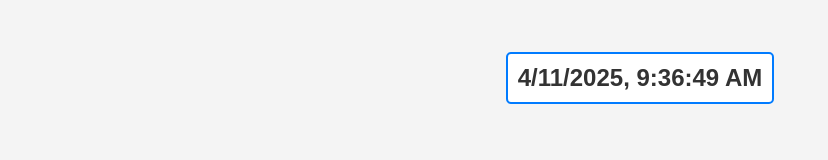
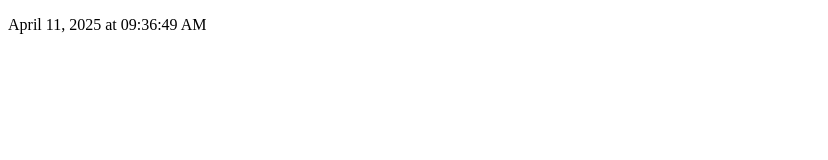
Before and after one commit to acciojob/clock-akshath7135, a website: page main.html in a window 1280 px wide. Shown: the whole page, without its empty margins (0-828 px from the left). Drawn offline with Linux system fonts and the light colour scheme.

Commit message:
created a submission

```diff
--- a/main.html
+++ b/main.html
@@ -1,15 +1,15 @@
 <!DOCTYPE html>
-<html lang="en">
+<html>
+
 <head>
-    <meta charset="UTF-8">
-    <meta name="viewport" content="width=device-width, initial-scale=1.0">
+    <link rel="stylesheet" href="styles.css">
     <title>Clock Timer</title>
-    <link rel="stylesheet" href="styles.css">
 </head>
+
 <body>
+    <p id="timer"></p> <!-- Timer display -->
 
-    <p id="timer"></p> <!-- Timer Display -->
+    <script type="text/javascript" src="./script.js"></script>
+</body>
 
-    <script type="text/javascript" src="script.js"></script>
-</body>
 </html>
--- a/script.js
+++ b/script.js
@@ -1,13 +1,27 @@
 //your JS code here. If required.
-function updateTime() {
-    const timerElement = document.getElementById("timer");
+// Function to update the timer
+function updateTimer() {
+    // Get the current date and time
     const now = new Date();
-    const formattedTime = now.toLocaleString(); // Format Date and Time
-    timerElement.innerText = formattedTime;
+
+    // Format the date and time
+    const options = {
+        year: 'numeric',
+        month: 'long',
+        day: 'numeric',
+        hour: '2-digit',
+        minute: '2-digit',
+        second: '2-digit',
+        hour12: true
+    };
+    const formattedTime = now.toLocaleString('en-US', options);
+
+    // Display the formatted time in the timer element
+    document.getElementById('timer').textContent = formattedTime;
 }
 
-// Update timer every second
-setInterval(updateTime, 1000);
+// Update the timer every second
+setInterval(updateTimer, 1000);
 
-// Initialize timer immediately
-updateTime();
+// Initial call to display the timer immediately on page load
+updateTimer();
--- a/styles.css
+++ b/styles.css
@@ -1,18 +1 @@
 /*  your css code here. If applicable */
-body {
-    text-align: center;
-    font-family: Arial, sans-serif;
-    background-color: #f4f4f4;
-    padding: 20px;
-}
-
-#timer {
-    font-size: 24px;
-    font-weight: bold;
-    color: #333;
-    padding: 10px;
-    border: 2px solid #007BFF;
-    display: inline-block;
-    border-radius: 5px;
-    background-color: white;
-}
```
